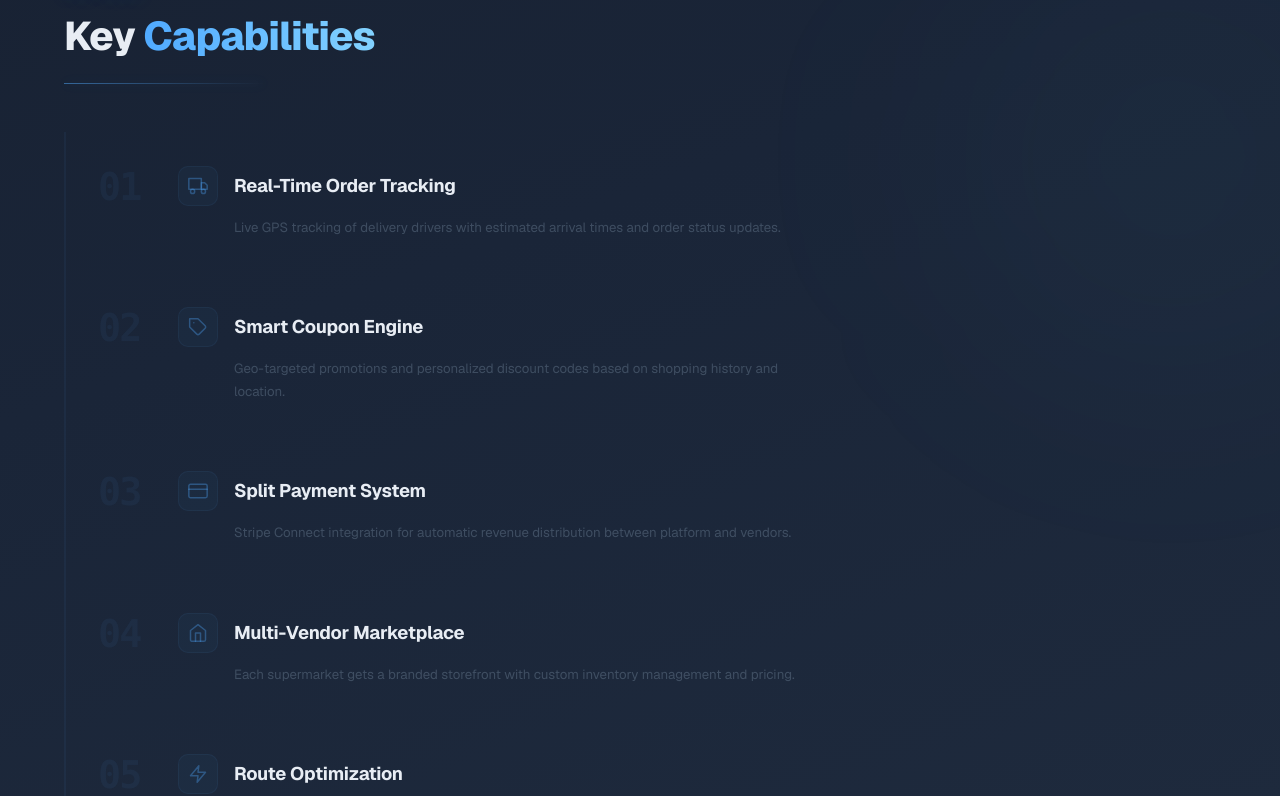
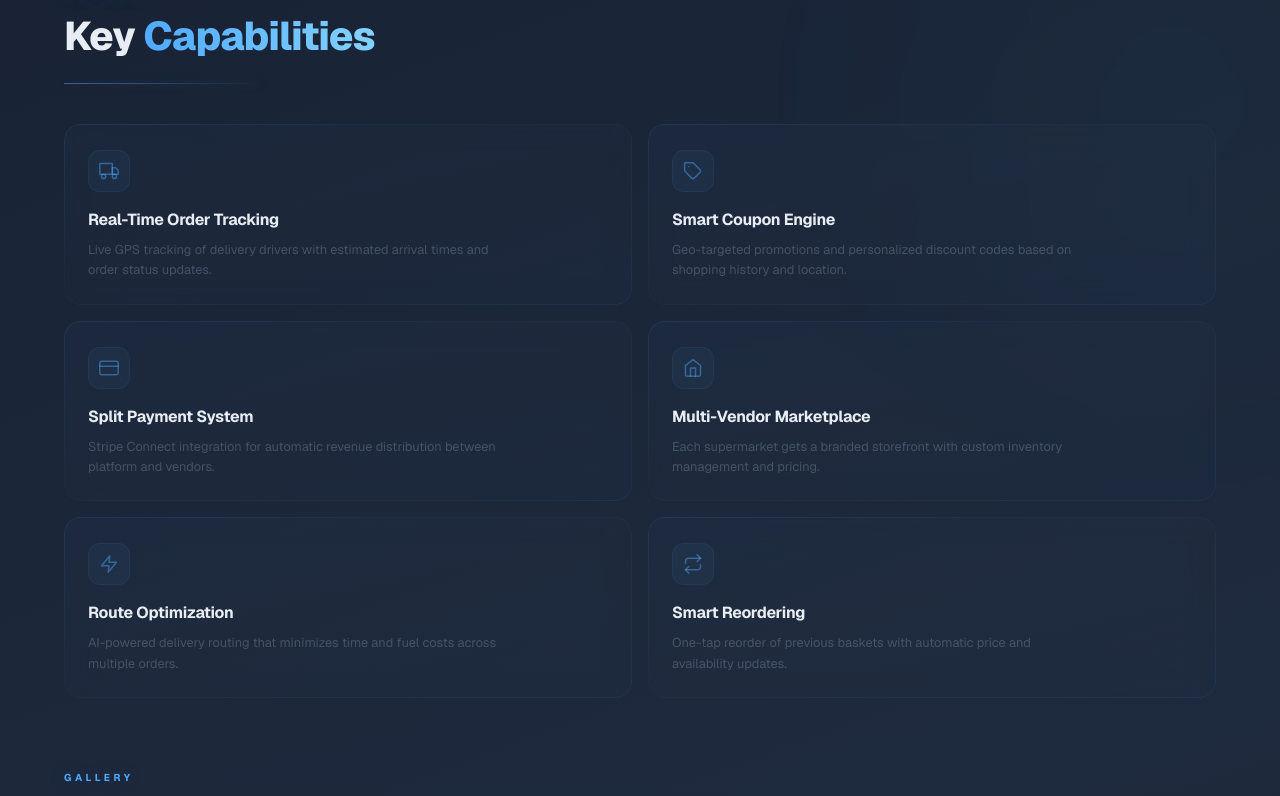
Before and after one commit to Eram-Group/eramsoft-website, a Next.js app: page /projects/weem in a window 1280 px wide. Shown: the part 1284-2080 px from the top of the page. Built offline with nearby package versions, Linux system fonts and the light colour scheme.

Commit message:
animation

```diff
--- a/src/app/projects/[slug]/page.tsx
+++ b/src/app/projects/[slug]/page.tsx
@@ -463,19 +463,21 @@ export default function ProjectDetailPage() {
         </h2>
         <div className="pd-divider" />
 
-        <div className="pd-kc-stack">
+        <div className="pd-kc-grid">
           {project.features.map((feature, i) => (
-            <div key={feature.title} className="pd-kc-item">
-              <span className="pd-kc-no">{String(i + 1).padStart(2, "0")}</span>
-              <div className="pd-kc-main">
-                <div className="pd-kc-headline">
-                  <div className="pd-kc-ic">
+            <div key={feature.title} className="pd-kc-card">
+              <div className="pd-kc-card-glow" />
+              <div className="pd-kc-card-inner">
+                <div className="pd-kc-icon-wrap">
+                  <div className="pd-kc-icon-ring" />
+                  <div className="pd-kc-icon-box">
                     <FeatureIcon name={feature.icon} />
                   </div>
-                  <h3 className="pd-kc-name">{feature.title}</h3>
                 </div>
-                <p className="pd-kc-text">{feature.description}</p>
+                <h3 className="pd-kc-title">{feature.title}</h3>
+                <p className="pd-kc-desc">{feature.description}</p>
               </div>
+              <div className="pd-kc-card-border" />
             </div>
           ))}
         </div>
@@ -493,7 +495,7 @@ export default function ProjectDetailPage() {
 
         <div className="pd-gallery-wrap">
           <div className="pd-gallery-track">
-            {project.gallery.map((img, i) => (
+            {project.gallery.slice(0, 3).map((img, i) => (
               <div
                 key={i}
                 className="pd-gallery-item"
@@ -579,7 +581,7 @@ export default function ProjectDetailPage() {
           </p>
 
           <div className="pd-aur-actions">
-            <Link href="/#contact" className="pd-aur-btn pd-aur-btn--primary">
+            <Link href="/contact" className="pd-aur-btn pd-aur-btn--primary">
               <span className="pd-aur-btn-shimmer" aria-hidden="true" />
               <span className="pd-aur-btn-text">
                 Get a Free Consultation
--- a/src/app/projects/[slug]/project-detail.css
+++ b/src/app/projects/[slug]/project-detail.css
@@ -705,162 +705,248 @@
 
 
 /* ══════════════════════════════════════════════════
-   Key Capabilities — Signal Strips
+   Key Capabilities — Bento Card Grid
    ══════════════════════════════════════════════════ */
 
-
-/* ══════════════════════════════════════════════════
-   Key Capabilities
-   ══════════════════════════════════════════════════ */
-
-.pd-kc-stack {
+.pd-kc-grid {
   margin-top: 48px;
-  display: flex;
-  flex-direction: column;
-  gap: 0;
-}
-
-
-/* ── Each item ── */
-
-.pd-kc-item {
-  display: flex;
-  align-items: flex-start;
-  gap: 20px;
-  padding: 28px 24px;
-  border-left: 2px solid rgba(var(--neon-rgb), 0.06);
-  position: relative;
-  transition: border-color 0.4s ease, background 0.4s ease;
-}
-
-.pd-kc-item:hover {
-  border-color: var(--neon);
-  background: linear-gradient(90deg, rgba(var(--neon-rgb), 0.02) 0%, transparent 60%);
-}
-
-
-/* ── Number ── */
-
-.pd-kc-no {
-  font-family: ui-monospace, SFMono-Regular, Menlo, monospace;
-  font-size: 2rem;
-  font-weight: 800;
-  letter-spacing: -0.05em;
-  line-height: 1;
-  color: rgba(var(--neon-rgb), 0.06);
-  min-width: 44px;
-  flex-shrink: 0;
-  padding-top: 2px;
-  transition: color 0.4s ease;
-  user-select: none;
-}
-
-.pd-kc-item:hover .pd-kc-no {
-  color: rgba(var(--neon-rgb), 0.18);
-}
-
-
-/* ── Main content ── */
-
-.pd-kc-main {
-  flex: 1;
-  min-width: 0;
-}
-
-
-/* ── Headline row: icon + title ── */
-
-.pd-kc-headline {
-  display: flex;
-  align-items: center;
-  gap: 14px;
-  margin-bottom: 8px;
-}
-
-.pd-kc-ic {
-  width: 36px;
-  height: 36px;
+  display: grid;
+  grid-template-columns: 1fr;
+  gap: 16px;
+}
+
+
+/* ── Card ── */
+
+.pd-kc-card {
+  position: relative;
+  border-radius: 14px;
+  background:
+    linear-gradient(
+      168deg,
+      rgba(var(--neon-rgb), 0.03) 0%,
+      rgba(255, 255, 255, 0.01) 50%,
+      rgba(var(--neon-rgb), 0.015) 100%
+    );
+  backdrop-filter: blur(12px);
+  -webkit-backdrop-filter: blur(12px);
+  overflow: hidden;
+  padding: 22px 20px 20px;
+  transition:
+    transform 0.5s cubic-bezier(0.22, 1, 0.36, 1),
+    box-shadow 0.5s cubic-bezier(0.22, 1, 0.36, 1);
+  cursor: default;
+}
+
+.pd-kc-card:hover {
+  transform: translateY(-6px);
+  box-shadow:
+    0 24px 60px -12px rgba(0, 0, 0, 0.35),
+    0 0 40px -8px rgba(var(--neon-rgb), 0.08);
+}
+
+
+/* ── Card ambient glow (behind content) ── */
+
+.pd-kc-card-glow {
+  position: absolute;
+  top: -40%;
+  left: -20%;
+  width: 80%;
+  height: 80%;
+  border-radius: 50%;
+  background: radial-gradient(
+    circle,
+    rgba(var(--neon-rgb), 0.06) 0%,
+    transparent 70%
+  );
+  pointer-events: none;
+  opacity: 0;
+  transition: opacity 0.6s ease;
+}
+
+.pd-kc-card:hover .pd-kc-card-glow {
+  opacity: 1;
+}
+
+
+/* ── Animated border (pseudo gradient border) ── */
+
+.pd-kc-card-border {
+  position: absolute;
+  inset: 0;
+  border-radius: 14px;
+  padding: 1px;
+  pointer-events: none;
+  background: linear-gradient(
+    160deg,
+    rgba(var(--neon-rgb), 0.12) 0%,
+    rgba(var(--neon-rgb), 0.03) 40%,
+    rgba(255, 255, 255, 0.03) 60%,
+    rgba(var(--neon-rgb), 0.08) 100%
+  );
+  -webkit-mask:
+    linear-gradient(#fff 0 0) content-box,
+    linear-gradient(#fff 0 0);
+  mask:
+    linear-gradient(#fff 0 0) content-box,
+    linear-gradient(#fff 0 0);
+  -webkit-mask-composite: xor;
+  mask-composite: exclude;
+  transition: background 0.5s ease;
+}
+
+.pd-kc-card:hover .pd-kc-card-border {
+  background: linear-gradient(
+    160deg,
+    rgba(var(--neon-rgb), 0.45) 0%,
+    rgba(var(--neon-rgb), 0.08) 40%,
+    rgba(255, 255, 255, 0.06) 60%,
+    rgba(var(--neon-rgb), 0.3) 100%
+  );
+}
+
+
+/* ── Inner content wrapper ── */
+
+.pd-kc-card-inner {
+  position: relative;
+  z-index: 1;
+}
+
+
+/* ── Icon ── */
+
+.pd-kc-icon-wrap {
+  position: relative;
+  width: 38px;
+  height: 38px;
+  margin-bottom: 14px;
+}
+
+.pd-kc-icon-ring {
+  position: absolute;
+  inset: -4px;
+  border-radius: 16px;
+  border: 1.5px solid rgba(var(--neon-rgb), 0.08);
+  opacity: 0;
+  transform: scale(0.85);
+  transition:
+    opacity 0.5s cubic-bezier(0.22, 1, 0.36, 1),
+    transform 0.5s cubic-bezier(0.22, 1, 0.36, 1);
+}
+
+.pd-kc-card:hover .pd-kc-icon-ring {
+  opacity: 1;
+  transform: scale(1);
+  border-color: rgba(var(--neon-rgb), 0.2);
+}
+
+.pd-kc-icon-box {
+  width: 38px;
+  height: 38px;
   border-radius: 10px;
   display: flex;
   align-items: center;
   justify-content: center;
-  background: rgba(var(--neon-rgb), 0.04);
-  border: 1px solid rgba(var(--neon-rgb), 0.06);
-  color: rgba(var(--neon-rgb), 0.35);
-  flex-shrink: 0;
-  transition: all 0.4s cubic-bezier(0.22, 1, 0.36, 1);
-}
-
-.pd-kc-item:hover .pd-kc-ic {
+  background: rgba(var(--neon-rgb), 0.05);
+  border: 1px solid rgba(var(--neon-rgb), 0.08);
+  color: rgba(var(--neon-rgb), 0.45);
+  transition:
+    color 0.4s cubic-bezier(0.22, 1, 0.36, 1),
+    background 0.4s cubic-bezier(0.22, 1, 0.36, 1),
+    border-color 0.4s cubic-bezier(0.22, 1, 0.36, 1),
+    box-shadow 0.4s cubic-bezier(0.22, 1, 0.36, 1);
+}
+
+.pd-kc-card:hover .pd-kc-icon-box {
   color: var(--neon);
-  background: rgba(var(--neon-rgb), 0.07);
-  border-color: rgba(var(--neon-rgb), 0.16);
-  box-shadow: 0 0 16px rgba(var(--neon-rgb), 0.06);
-}
-
-.pd-kc-name {
-  font-size: 1.05rem;
+  background: rgba(var(--neon-rgb), 0.1);
+  border-color: rgba(var(--neon-rgb), 0.25);
+  box-shadow: 0 0 24px rgba(var(--neon-rgb), 0.12);
+}
+
+
+/* ── Title ── */
+
+.pd-kc-title {
+  font-size: 0.92rem;
   font-weight: 700;
   color: var(--text-heading);
-  letter-spacing: -0.015em;
-  transition: color 0.3s ease;
-}
-
-.pd-kc-item:hover .pd-kc-name {
+  letter-spacing: -0.02em;
+  margin-bottom: 6px;
+  transition: color 0.35s ease;
+}
+
+.pd-kc-card:hover .pd-kc-title {
   color: var(--text-bright);
 }
 
 
 /* ── Description ── */
 
-.pd-kc-text {
-  font-size: 0.83rem;
-  line-height: 1.75;
-  color: rgba(122, 141, 164, 0.38);
-  max-width: 560px;
-  padding-left: 50px;
+.pd-kc-desc {
+  font-size: 0.76rem;
+  line-height: 1.6;
+  color: rgba(122, 141, 164, 0.42);
+  max-width: 380px;
   transition: color 0.4s ease;
 }
 
-.pd-kc-item:hover .pd-kc-text {
+.pd-kc-card:hover .pd-kc-desc {
   color: var(--text-muted);
 }
 
 
-/* ── Responsive: Mobile ── */
+/* ── Responsive: Tablet (2 cols) ── */
+
+@media (min-width: 640px) {
+  .pd-kc-grid {
+    grid-template-columns: repeat(2, 1fr);
+    gap: 18px;
+  }
+}
+
+
+/* ── Responsive: Mobile tweaks ── */
 
 @media (max-width: 639px) {
-  .pd-kc-stack {
-    margin-top: 32px;
-  }
-
-  .pd-kc-item {
-    gap: 14px;
-    padding: 22px 16px;
-  }
-
-  .pd-kc-no {
-    font-size: 1.5rem;
-    min-width: 32px;
-  }
-
-  .pd-kc-ic {
+  .pd-kc-grid {
+    margin-top: 28px;
+    gap: 10px;
+  }
+
+  .pd-kc-card {
+    padding: 18px 16px 16px;
+    border-radius: 12px;
+  }
+
+  .pd-kc-card-border {
+    border-radius: 12px;
+  }
+
+  .pd-kc-icon-wrap {
+    width: 32px;
+    height: 32px;
+    margin-bottom: 10px;
+  }
+
+  .pd-kc-icon-box {
     width: 32px;
     height: 32px;
     border-radius: 8px;
   }
 
-  .pd-kc-headline {
-    gap: 10px;
-  }
-
-  .pd-kc-name {
-    font-size: 0.95rem;
-  }
-
-  .pd-kc-text {
-    font-size: 0.78rem;
-    padding-left: 42px;
+  .pd-kc-icon-ring {
+    border-radius: 10px;
+  }
+
+  .pd-kc-title {
+    font-size: 0.85rem;
+  }
+
+  .pd-kc-desc {
+    font-size: 0.72rem;
   }
 }
 
@@ -868,33 +954,44 @@
 /* ── Responsive: Desktop ── */
 
 @media (min-width: 1024px) {
-  .pd-kc-item {
-    gap: 28px;
-    padding: 34px 32px;
-  }
-
-  .pd-kc-no {
-    font-size: 2.4rem;
-    min-width: 52px;
-  }
-
-  .pd-kc-ic {
-    width: 40px;
-    height: 40px;
-  }
-
-  .pd-kc-headline {
+  .pd-kc-grid {
     gap: 16px;
-    margin-bottom: 10px;
-  }
-
-  .pd-kc-name {
-    font-size: 1.15rem;
-  }
-
-  .pd-kc-text {
-    padding-left: 56px;
-    max-width: 620px;
+    margin-top: 40px;
+  }
+
+  .pd-kc-card {
+    padding: 26px 24px 24px;
+    border-radius: 16px;
+  }
+
+  .pd-kc-card-border {
+    border-radius: 16px;
+  }
+
+  .pd-kc-icon-wrap {
+    width: 42px;
+    height: 42px;
+    margin-bottom: 16px;
+  }
+
+  .pd-kc-icon-box {
+    width: 42px;
+    height: 42px;
+    border-radius: 12px;
+  }
+
+  .pd-kc-icon-ring {
+    border-radius: 14px;
+  }
+
+  .pd-kc-title {
+    font-size: 1rem;
+    margin-bottom: 8px;
+  }
+
+  .pd-kc-desc {
+    font-size: 0.8rem;
+    max-width: 420px;
   }
 }
 
@@ -967,7 +1064,7 @@
 
 @media (min-width: 1024px) {
   .pd-gallery-track {
-    grid-template-columns: repeat(4, 1fr);
+    grid-template-columns: repeat(3, 1fr);
   }
 }
 
@@ -1005,8 +1102,9 @@
 
 .pd-gallery-img {
   width: 100%;
-  aspect-ratio: 9 / 18;
+  aspect-ratio: 9 / 16;
   object-fit: cover;
+  object-position: top;
   border-radius: 8px;
   display: block;
 }
--- a/src/components/layout/Navbar.tsx
+++ b/src/components/layout/Navbar.tsx
@@ -35,8 +35,9 @@ export default function Navbar() {
       className={`fixed top-0 left-0 z-50 w-full transition-all duration-300 ${
         scrolled
           ? "bg-[#141c2a] shadow-lg shadow-black/20"
-          : "bg-transparent"
+          : "bg-gradient-to-b from-black/60 to-transparent"
       }`}
+      style={{ textShadow: scrolled ? 'none' : '0 1px 4px rgba(0,0,0,0.6)' }}
     >
       <div className="mx-auto flex max-w-7xl items-center justify-between px-6 py-4 lg:px-12">
         {/* Logo */}
```
